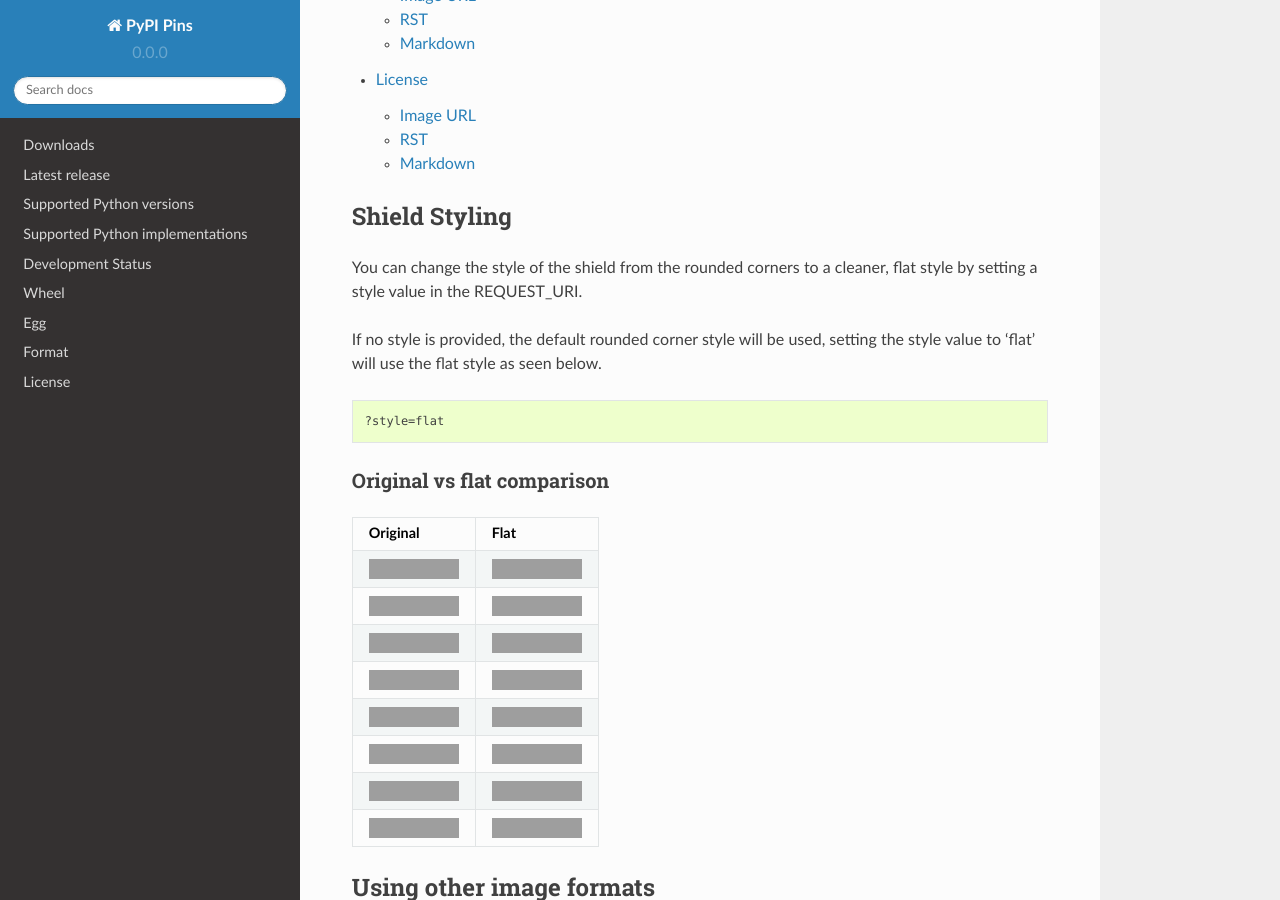
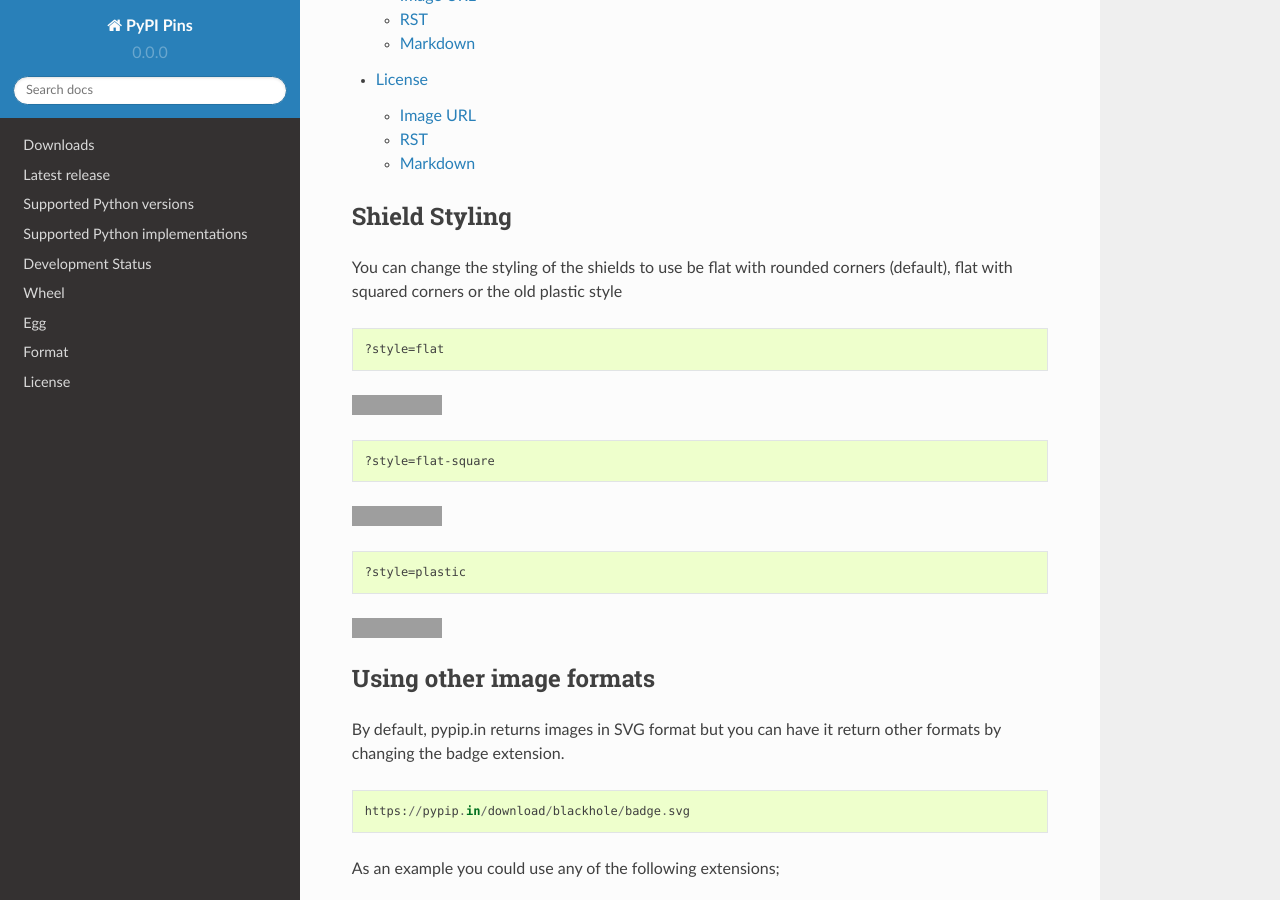
Before and after one commit to badges/pypipins, a Sphinx documentation site: the page built from docs/source/index.rst, in a window 1280 px wide and 900 px high, scrolled down 1444 px. Built offline with Sphinx 7.4.7 and the Read the Docs theme 2.0.0, drawn with Linux system fonts in a browser that asks for light colours; grey boxes are pictures that could not be loaded.

Commit message:
Updated styling

```diff
--- a/docs/source/index.rst
+++ b/docs/source/index.rst
@@ -46,38 +46,27 @@ Shields & Usage
 Shield Styling
 ==============
 
-You can change the style of the shield from the rounded corners to a cleaner,
-flat style by setting a style value in the REQUEST_URI.
-
-If no style is provided, the default rounded corner style will be used, setting
-the style value to 'flat' will use the flat style as seen below.
+You can change the styling of the shields to use be flat with rounded corners (default),
+flat with squared corners or the old plastic style
 
 .. code::
 
     ?style=flat
 
-Original vs flat comparison
----------------------------
+.. image:: https://pypip.in/download/blackhole/badge.svg?style=flat
 
-+----------------------------------------------------------------+---------------------------------------------------------------------------+
-| Original                                                       | Flat                                                                      |
-+================================================================+===========================================================================+
-| .. image:: https://pypip.in/download/blackhole/badge.svg       | .. image:: https://pypip.in/download/blackhole/badge.svg?style=flat       |
-+----------------------------------------------------------------+---------------------------------------------------------------------------+
-| .. image:: https://pypip.in/version/blackhole/badge.svg        | .. image:: https://pypip.in/version/blackhole/badge.svg?style=flat        |
-+----------------------------------------------------------------+---------------------------------------------------------------------------+
-| .. image:: https://pypip.in/py_versions/blackhole/badge.svg    | .. image:: https://pypip.in/py_versions/blackhole/badge.svg ?style=flat   |
-+----------------------------------------------------------------+---------------------------------------------------------------------------+
-| .. image:: https://pypip.in/implementation/blackhole/badge.svg | .. image:: https://pypip.in/implementation/blackhole/badge.svg?style=flat |
-+----------------------------------------------------------------+---------------------------------------------------------------------------+
-| .. image:: https://pypip.in/wheel/blackhole/badge.svg          | .. image:: https://pypip.in/wheel/blackhole/badge.svg?style=flat          |
-+----------------------------------------------------------------+---------------------------------------------------------------------------+
-| .. image:: https://pypip.in/egg/blackhole/badge.svg            | .. image:: https://pypip.in/egg/blackhole/badge.svg?style=flat            |
-+----------------------------------------------------------------+---------------------------------------------------------------------------+
-| .. image:: https://pypip.in/format/blackhole/badge.svg         | .. image:: https://pypip.in/format/blackhole/badge.svg?style=flat         |
-+----------------------------------------------------------------+---------------------------------------------------------------------------+
-| .. image:: https://pypip.in/license/blackhole/badge.svg        | .. image:: https://pypip.in/license/blackhole/badge.svg?style=flat        |
-+----------------------------------------------------------------+---------------------------------------------------------------------------+
+.. code::
+
+    ?style=flat-square
+
+.. image:: https://pypip.in/download/blackhole/badge.svg?style=flat-square
+
+.. code::
+
+    ?style=plastic
+
+.. image:: https://pypip.in/download/blackhole/badge.svg?style=plastic
+
 
 Using other image formats
 =========================
```
Also changed, not shown: 1 other file.
